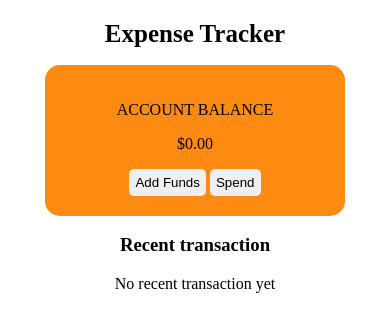
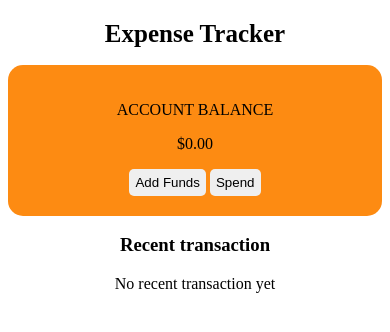
Before and after one commit to fathiomobolaji/shell, a plain HTML site: page index.html in a window 390 px wide. Drawn offline with Linux system fonts and the light colour scheme.

Commit message:
css change

```diff
--- a/style.css
+++ b/style.css
@@ -37,6 +37,7 @@
 .msg {
   width: 80%;
   max-width: 300px;
+  height: 300px;
   position: relative;
   margin: 10% auto;
   background: #fff;
@@ -113,6 +114,6 @@ input:focus {
 }
 @media (max-width: 600px) {
   .expense-box {
-    width: 80%;
+    width: 100%;
   }
 }
```
